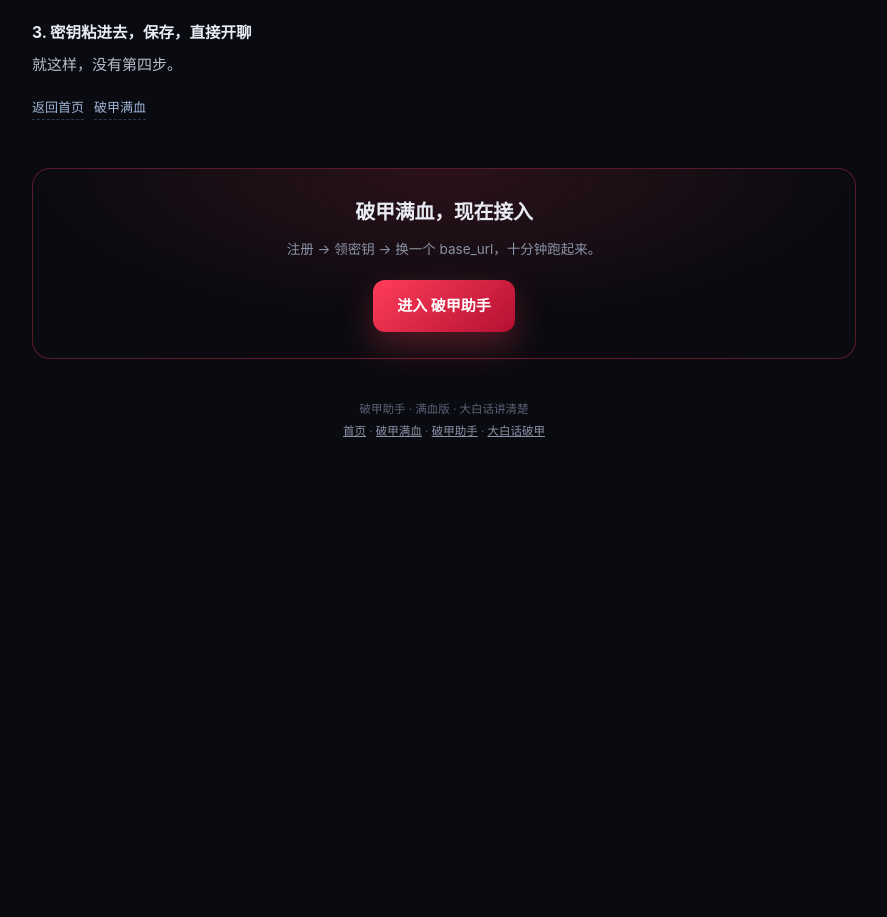
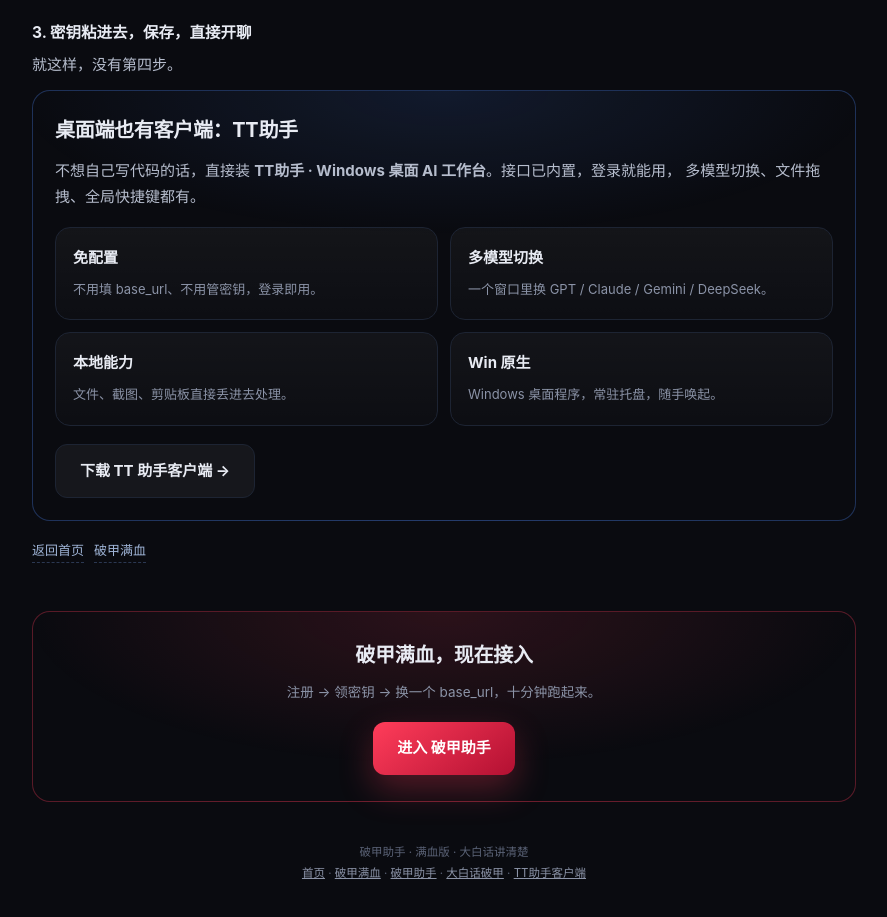
Before and after one commit to kuku-momo/pojia-manxue, a plain HTML site: page p/dabaihua.html in a window 1280 px wide. Shown: the part 901-1818 px from the top of the page, without its empty margins (196-1083 px from the left). Before the commit the page ends 1415 px from the top, so only its background shows below. Drawn offline with Linux system fonts and the light colour scheme.

Commit message:
www: promo + TT??

```diff
--- a/p/dabaihua.html
+++ b/p/dabaihua.html
@@ -7,12 +7,12 @@
 <meta name="description" content="大白话讲破甲：干什么用、怎么接、多少钱、稳不稳。三步接入，改一个地址即可用 GPT、Claude、Gemini 等模型。">
 <meta name="keywords" content="大白话破甲,破甲大白话,破甲助手,AI中转站怎么用">
 <meta name="theme-color" content="#0a0b10">
-<link rel="canonical" href="https://zz.tt2066.top/p/dabaihua.html">
+<link rel="canonical" href="https://www.tt2066.top/p/dabaihua.html">
 <meta property="og:type" content="website">
 <meta property="og:site_name" content="破甲助手 · 满血版">
 <meta property="og:title" content="大白话破甲：不讲术语，三步接入 AI 中转站 | 破甲助手满血版">
 <meta property="og:description" content="大白话讲破甲：干什么用、怎么接、多少钱、稳不稳。三步接入，改一个地址即可用 GPT、Claude、Gemini 等模型。">
-<meta property="og:url" content="https://zz.tt2066.top/p/dabaihua.html">
+<meta property="og:url" content="https://www.tt2066.top/p/dabaihua.html">
 <meta property="og:locale" content="zh_CN">
 <meta name="twitter:card" content="summary">
 <meta name="twitter:title" content="大白话破甲：不讲术语，三步接入 AI 中转站 | 破甲助手满血版">
@@ -63,6 +63,9 @@ code{font-family:ui-monospace,SFMono-Regular,Consolas,monospace;font-size:12.5px
 background:radial-gradient(600px 220px at 50% 0,rgba(255,61,90,.14),transparent 70%)}
 .final h2{margin:0 0 8px;font-size:20px}
 .final p{font-size:13.5px;margin:0 0 18px;color:var(--dim)}
+.assist{border:1px solid rgba(79,139,255,.30);border-radius:18px;padding:22px;
+background:radial-gradient(600px 200px at 50% 0,rgba(79,139,255,.12),transparent 72%)}
+.assist h2{margin:0 0 10px}
 .more{display:flex;flex-wrap:wrap;gap:10px;margin-top:18px;font-size:13px}
 .more a{color:#9fb4d6;text-decoration:none;border-bottom:1px dashed #2b3852}
 footer{color:#5b6377;font-size:11.5px;text-align:center;margin-top:40px;line-height:1.9}
@@ -80,7 +83,7 @@ footer{color:#5b6377;font-size:11.5px;text-align:center;margin-top:40px;line-hei
 <p class="lead">不讲概念，只说干什么用、怎么接、多少钱。看完就能自己接上。</p>
 <div class="cta">
   <a class="btn p" href="https://ai.tt2066.top/">立即接入 →</a>
-  <a class="btn s" href="#how">三步接入</a>
+  <a class="btn s" href="https://tt2066.top/">下载桌面客户端</a>
 </div>
 
 <h2>大白话破甲：不用术语，直接说人话</h2>
@@ -97,9 +100,25 @@ footer{color:#5b6377;font-size:11.5px;text-align:center;margin-top:40px;line-hei
 <pre><code>https://ai.tt2066.top/v1</code></pre>
 <h3>3. 密钥粘进去，保存，直接开聊</h3>
 <p>就这样，没有第四步。</p>
+
+<div class="assist">
+<h2>桌面端也有客户端：TT助手</h2>
+<p>不想自己写代码的话，直接装 <b>TT助手 · Windows 桌面 AI 工作台</b>。接口已内置，登录就能用，
+多模型切换、文件拖拽、全局快捷键都有。</p>
+<div class="grid">
+<div class="card"><b>免配置</b><span>不用填 base_url、不用管密钥，登录即用。</span></div>
+<div class="card"><b>多模型切换</b><span>一个窗口里换 GPT / Claude / Gemini / DeepSeek。</span></div>
+<div class="card"><b>本地能力</b><span>文件、截图、剪贴板直接丢进去处理。</span></div>
+<div class="card"><b>Win 原生</b><span>Windows 桌面程序，常驻托盘，随手唤起。</span></div>
+</div>
+<div class="cta" style="margin:18px 0 0">
+  <a class="btn s" href="https://tt2066.top/">下载 TT 助手客户端 →</a>
+</div>
+</div>
+
 <div class="more">
-<a href="https://zz.tt2066.top/">返回首页</a>
-<a href="https://zz.tt2066.top/p/manxue.html">破甲满血</a>
+<a href="https://www.tt2066.top/">返回首页</a>
+<a href="https://www.tt2066.top/p/manxue.html">破甲满血</a>
 </div>
 
 <div class="final">
@@ -109,10 +128,11 @@ footer{color:#5b6377;font-size:11.5px;text-align:center;margin-top:40px;line-hei
 </div>
 <footer>
 破甲助手 · 满血版 · 大白话讲清楚<br>
-<a href="https://zz.tt2066.top/" style="color:#8b93a7">首页</a> ·
-<a href="https://zz.tt2066.top/p/manxue.html" style="color:#8b93a7">破甲满血</a> ·
-<a href="https://zz.tt2066.top/p/pojia.html" style="color:#8b93a7">破甲助手</a> ·
-<a href="https://zz.tt2066.top/p/dabaihua.html" style="color:#8b93a7">大白话破甲</a>
+<a href="https://www.tt2066.top/" style="color:#8b93a7">首页</a> ·
+<a href="https://www.tt2066.top/p/manxue.html" style="color:#8b93a7">破甲满血</a> ·
+<a href="https://www.tt2066.top/p/pojia.html" style="color:#8b93a7">破甲助手</a> ·
+<a href="https://www.tt2066.top/p/dabaihua.html" style="color:#8b93a7">大白话破甲</a> ·
+<a href="https://tt2066.top/" style="color:#8b93a7">TT助手客户端</a>
 </footer>
 </div>
 </body>
```
